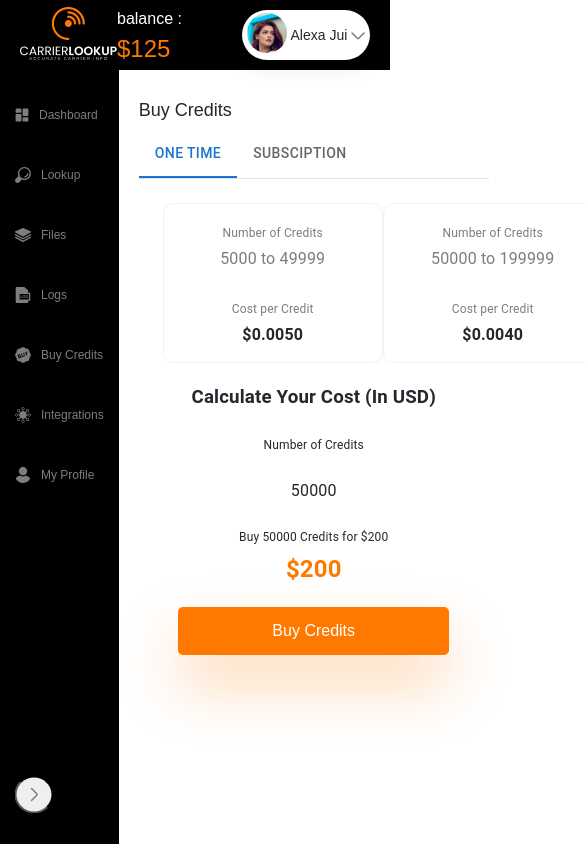
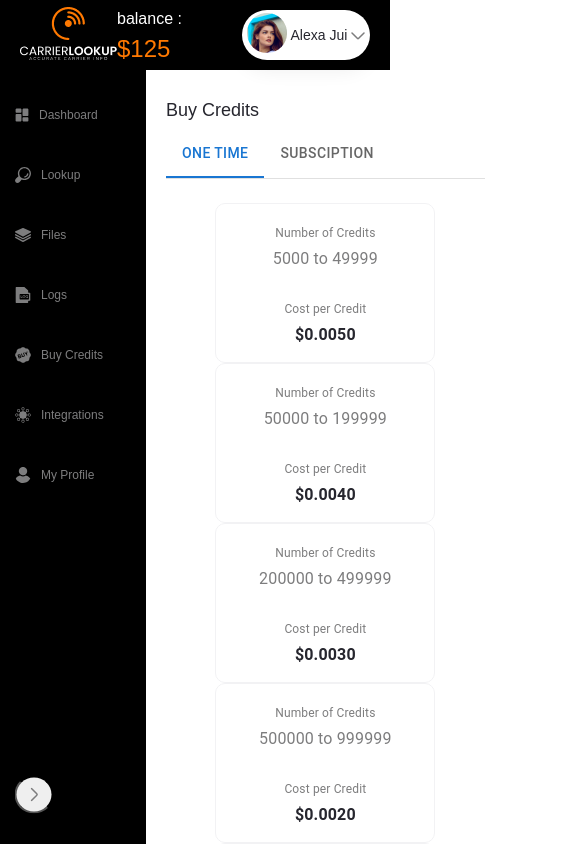
Before and after one commit to khurshidaalam/lookup-app, a React (Create React App) app: page /buycredits in a window 390 px wide. Shown: the top 844 px of the page, 585 px wide, since content can reach past the window. Built offline with nearby package versions, Linux system fonts and the light colour scheme.

Commit message:
responsive drawer

```diff
--- a/src/App.css
+++ b/src/App.css
@@ -137,7 +137,6 @@ input {
 
 /* media query  */
 @media (max-width:900px) {
-
   .middle-image,
   .middle-image img,
   .logo,
--- a/src/components/OneTime.js
+++ b/src/components/OneTime.js
@@ -79,7 +79,7 @@ const OneTime = () => {
 
 
                     {['right'].map((anchor) => (
-                        <>
+                        <React.Fragment key={anchor}>
                             <button className={`${styles.orangebtn} orange-btn`} onClick={toggleDrawer(anchor, true)}>Buy Credits</button>
                             <Drawer
                                 anchor={anchor}
@@ -107,7 +107,7 @@ const OneTime = () => {
                                <p>Note: Minimum credits for purchase should be 5,000 <br></br>1 Credit = 1 Phone Number Validation</p>
                                </div>
                             </Drawer>
-                        </>
+                        </React.Fragment>
                     ))}
                 </div>
             </div>
--- a/src/styles/Buycredits.module.css
+++ b/src/styles/Buycredits.module.css
@@ -2,6 +2,7 @@
     width: 100%;
     height: 100%;
     padding: 20px;
+    overflow-y: scroll;
 }
 
 .onetimearea {
@@ -10,8 +11,9 @@
 
 .allcreditcards {
     display: flex;
-    justify-content: space-between;
+    justify-content: space-evenly;
     align-items: center;
+    flex-wrap: wrap;
 }
 
 .creditbox {
@@ -55,6 +57,9 @@
     line-height: 28px;
     text-transform: capitalize;
 }
+
+
+/* drawer  */
 .buycreditdrawer {
     padding: 30px 20px;
     width: 556px;
@@ -104,3 +109,17 @@
     padding: 10px 20px;
     text-transform: none;
 }
+@media (max-width:900px) {
+    .buycreditdrawer {
+        padding: 30px 10px;
+        width: 300px;
+        max-width: 250px;
+    }
+    .creditcarddetailstable {
+        padding: 20px;
+    }
+    .buycreditdrawer p.costprcredit {
+        border: 1px solid var(--border-light);
+        width: auto;
+    }
+}
--- a/src/styles/Sidebar.module.css
+++ b/src/styles/Sidebar.module.css
@@ -4,11 +4,12 @@
     width: 146px;
     position: relative;
     transition: all 0.3s;
-
+    height: 100%;
 }
 .sidebarlist{
     padding: 15px;
     position: relative;
+    width: 146px;
 }
 .sidebarlist li {
     display: flex;
@@ -26,9 +27,6 @@
     margin-right: 10px;
 
 }
-
-
-
 .contentarea {
     width: calc(100vw - 146px);
     background-color: red;
```
